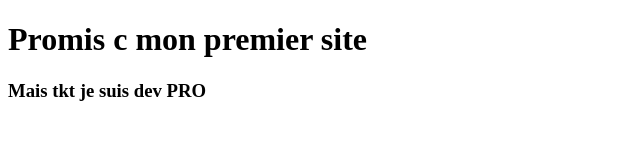
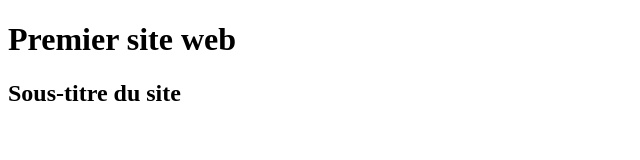
Before and after one commit to 2Fl00rian6/site-web-florian, a plain HTML site: page index.html in a window 1280 px wide. Shown: the whole page, without its empty margins (0-640 px from the left). Drawn offline with Linux system fonts and the light colour scheme.

Commit message:
Update index.html

```diff
--- a/index.html
+++ b/index.html
@@ -6,7 +6,7 @@
     <title>Mon super site</title>
 </head>
 <body>
-    <h1>Promis c mon premier site</h1>
-    <h3>Mais tkt je suis dev PRO</h3>
+    <h1>Premier site web</h1>
+    <h2>Sous-titre du site</h2>
 </body>
 </html>
```
